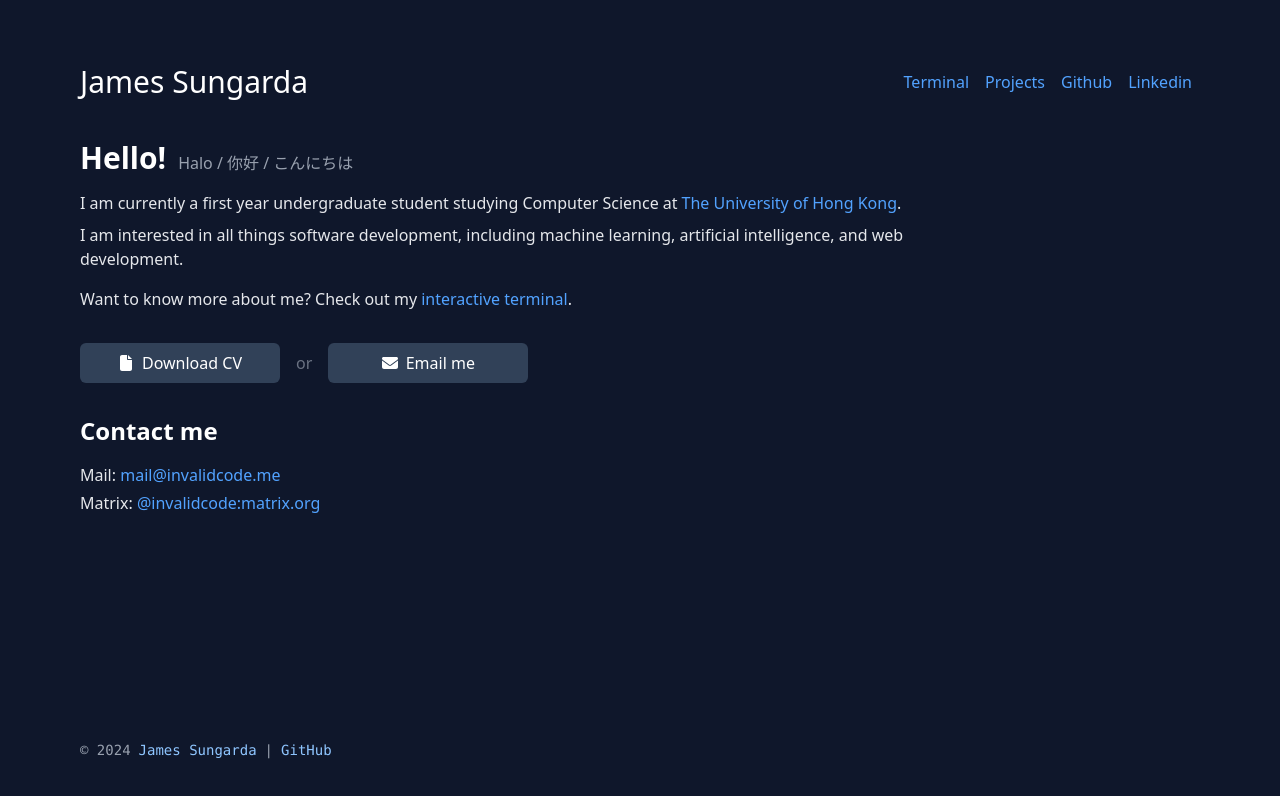
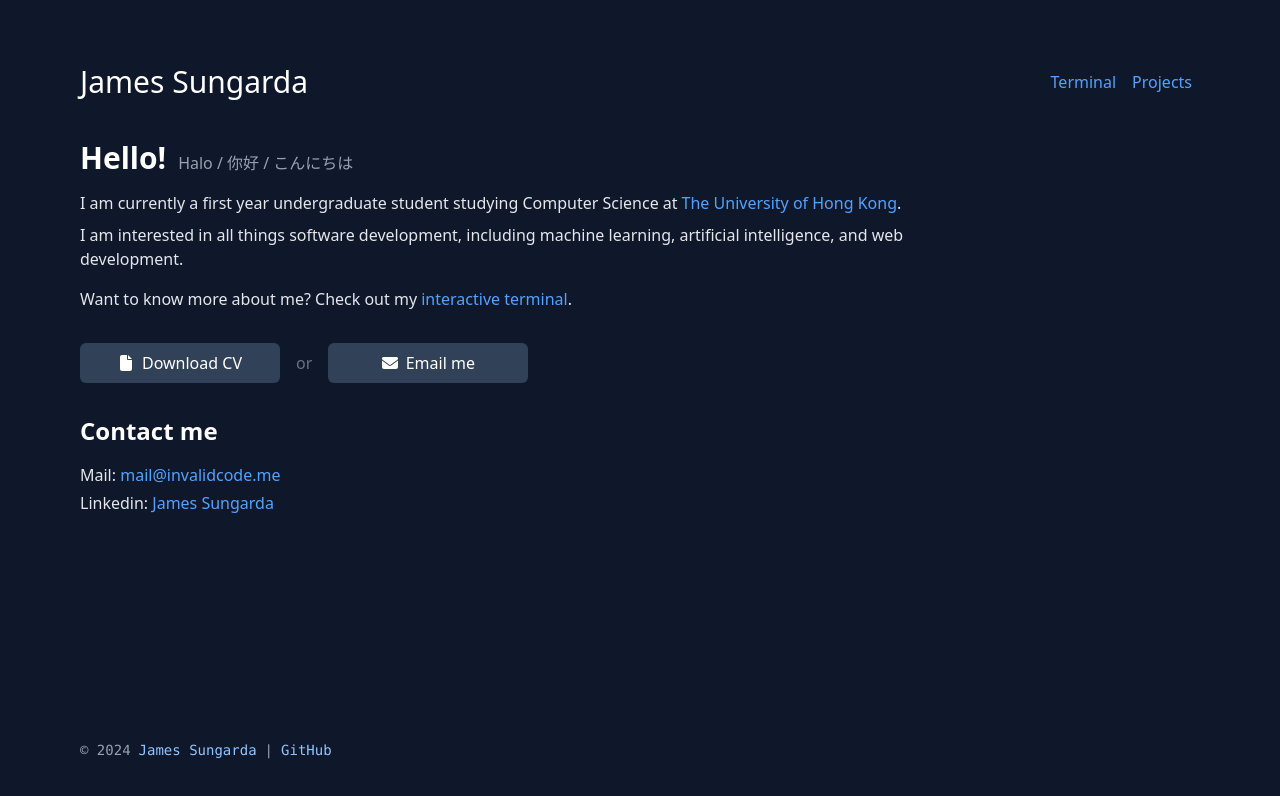
Before and after one commit to invalidcode232/invalidcode232.github.io, a React (Vite) app: page / in a window 1280 px wide. Shown: the top 796 px of the page. Built offline with nearby package versions, Linux system fonts and the light colour scheme.

Commit message:
feat: update header, contacts for semantic HTML

```diff
--- a/src/components/header.tsx
+++ b/src/components/header.tsx
@@ -3,11 +3,11 @@ import NavigationLink from "../components/navigation-link.tsx";
 
 export default function Header() {
     return (
-        <div className="w-full flex justify-between items-center mb-10 text-white">
+        <header className="w-full flex justify-between items-center mb-10 text-white">
             <span className="text-3xl inline-block align-middle">
                 <Link to="/">James Sungarda</Link>
             </span>
-            <div>
+            <nav>
                 <NavigationLink
                     href={"/terminal"}
                     text={"Terminal"}
@@ -15,15 +15,7 @@ export default function Header() {
                     hideMobile
                 />
                 <NavigationLink href={"/projects"} text={"Projects"} isPath />
-                <NavigationLink
-                    href={"https://github.com/invalidcode232"}
-                    text={"Github"}
-                />
-                <NavigationLink
-                    href={"https://www.linkedin.com/in/james-sungarda/"}
-                    text={"Linkedin"}
-                />
-            </div>
-        </div>
+            </nav>
+        </header>
     );
 }
--- a/src/include/contacts.ts
+++ b/src/include/contacts.ts
@@ -11,10 +11,10 @@ const CONTACTS: Contact[] = [
     href: "mailto:mail@invalidcode.me",
   },
   {
-    name: "Matrix",
-    text: "@invalidcode:matrix.org",
-    href: "https://matrix.to/#/@invalidcode:matrix.org",
-  },
+    name: "Linkedin",
+    text: "James Sungarda",
+    href: "https://www.linkedin.com/in/james-sungarda/",
+  }
 ];
 
 export default CONTACTS;
--- a/src/pages/Home.tsx
+++ b/src/pages/Home.tsx
@@ -84,6 +84,8 @@ function Home() {
                             <a
                                 href={contact.href}
                                 className="text-blue-400 hover:underline"
+                                target="_blank"
+                                rel="noopener noreferrer"
                             >
                                 {contact.text}
                             </a>
```
